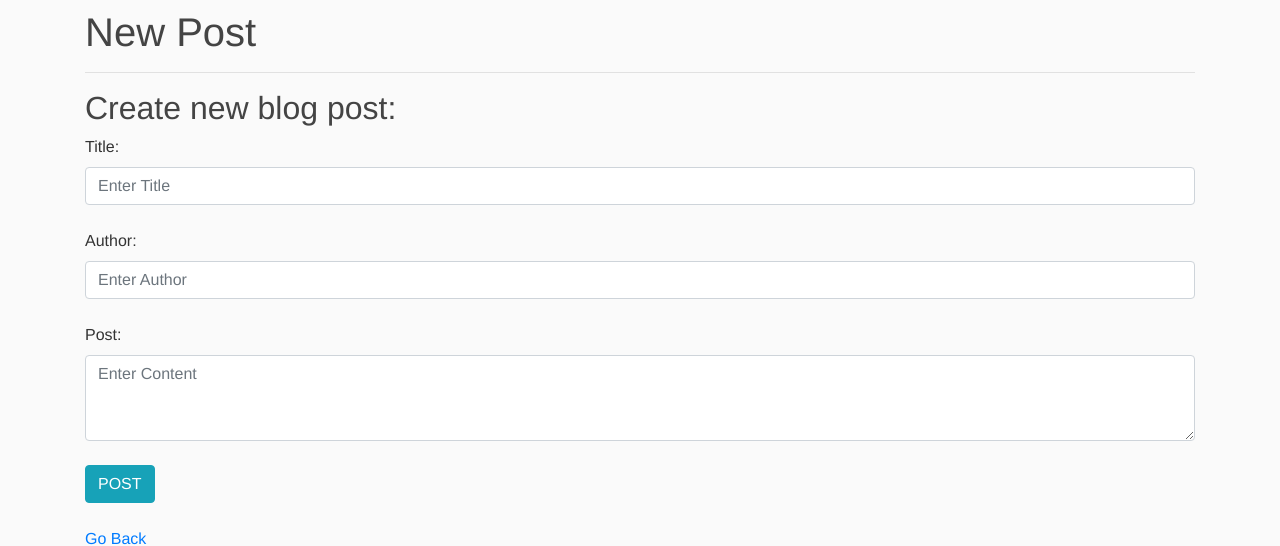
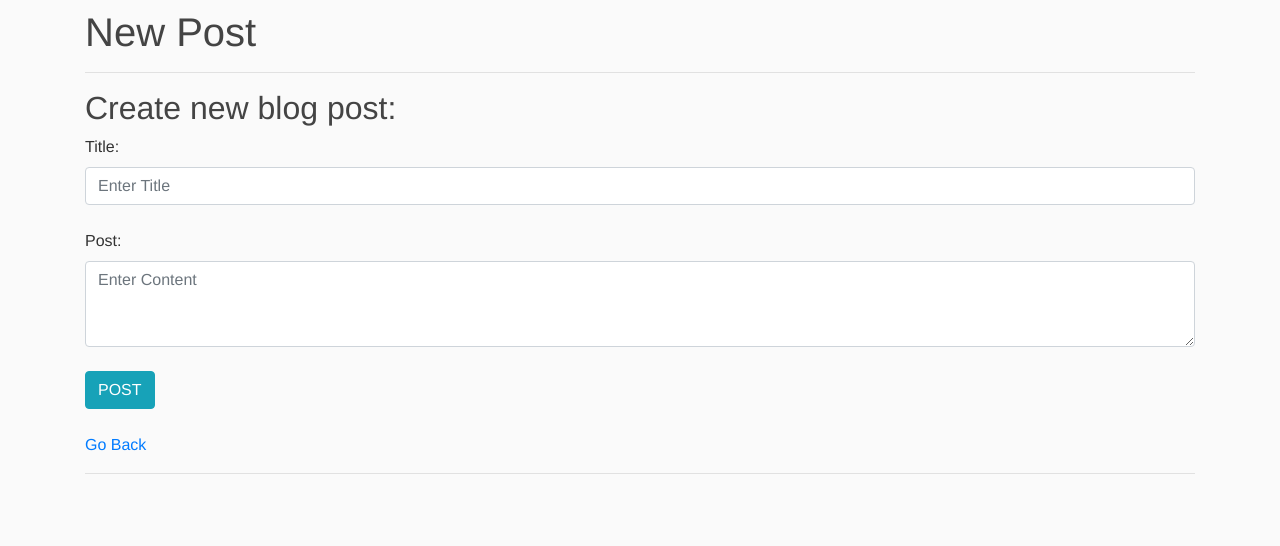
Before and after one commit to chuac/Flask-Blog, a Flask app: page /posts/new in a window 1280 px wide. Shown: the part 80-626 px from the top of the page. Run offline with Flask 2, Linux system fonts and the light colour scheme; a user stored in the database is signed in; some libraries are stand-ins or nearby versions.

Commit message:
Quickly fixed routes and templates to work with new models. Still no validation checks

```diff
--- a/flaskblog/routes.py
+++ b/flaskblog/routes.py
@@ -28,7 +28,7 @@ def posts():
 
 @app.route('/posts/delete/<int:id>')
 def delete(id):
-    post = BlogPost.query.get_or_404(id)
+    post = Post.query.get_or_404(id)
     db.session.delete(post)
     db.session.commit()
     return redirect(url_for('posts'))
@@ -36,12 +36,12 @@ def delete(id):
 @app.route('/posts/edit/<int:id>', methods=['GET', 'POST'])
 def edit(id):
 
-    post = BlogPost.query.get_or_404(id)
+    post = Post.query.get_or_404(id)
 
     if request.method == 'POST':
         #post = BlogPost.query.get_or_404(id)
         post.title = request.form['title']
-        post.author = request.form['author']
+        #post.author = request.form['author']
         post.content = request.form['content']
         db.session.commit()
         return redirect(url_for('posts'))
@@ -49,12 +49,13 @@ def edit(id):
         return render_template('edit.html', post = post) #sending over the post we are editing to the html side, as variable: post
 
 @app.route('/posts/new', methods=['GET', 'POST'])
+@login_required
 def new_post():
     if request.method == 'POST':
         post_title = request.form['title']
-        post_author = request.form['author']
+        post_author = current_user.id
         post_content = request.form['content']
-        new_post = BlogPost(title = post_title, content = post_content, author = post_author)
+        new_post = Post(title = post_title, content = post_content, user_id = post_author)
         db.session.add(new_post) #add to db in this session
         db.session.commit() #now saved permanently in the db
         return redirect(url_for('posts'))
@@ -97,7 +98,7 @@ def logout():
     logout_user() # imported this above, from flask_login
     return redirect(url_for('index'))
 
-
+# future improvements: check if picture with name of the random hex already exists in db. Unlikely but could cause issues
 def save_picture(form_picture):
     random_hex = secrets.token_hex(8) # generate random hex so we don't store pics under the name the user uploaded with
     f_name, f_ext = os.path.splitext(form_picture.filename) # grab the file extension though, we need that. Python convention would be to name the name part of the split string "_" since it is not used
--- a/flaskblog/templates/edit.html
+++ b/flaskblog/templates/edit.html
@@ -13,9 +13,6 @@
   <label for="title">Title:</label>
   <input class="form-control" type="text" name='title' id='title' value="{{post.title}}">
   <br>
-  <label for="Author">Author:</label>
-  <input class="form-control" type="text" name='author' id='author' value='{{post.author}}'>
-  <br>
   <label for="content">Post:</label>
   <textarea class="form-control" name="content" id="content" rows="3">{{ post.content }}</textarea>
   <br>
--- a/flaskblog/templates/new_post.html
+++ b/flaskblog/templates/new_post.html
@@ -13,9 +13,6 @@
   <label for="title">Title:</label>
   <input class="form-control" type="text" name='title' id='title' placeholder="Enter Title" aria-label="Enter Title">
   <br>
-  <label for="Author">Author:</label>
-  <input class="form-control" type="text" name='author' id='author' placeholder="Enter Author" aria-label="Enter Author">
-  <br>
   <label for="content">Post:</label>
   <textarea class="form-control" name="content" id="content" placeholder="Enter Content" aria-label="Enter Content" rows="3"></textarea>
   <br>
--- a/flaskblog/templates/posts.html
+++ b/flaskblog/templates/posts.html
@@ -18,7 +18,7 @@
     <h2>{{ post.title }}</h2>
 
     {% if post.author %}
-      <small>Written by: {{ post.author }} on {{ post.date_posted }}</small>
+      <small>Written by: {{ post.author.username }} on {{ post.date_posted }}</small>
       <br><br>
     {% else %}
       <small>Written by: N/A on {{ post.date_posted }}</small>
```
Also changed, not shown: flaskblog/site.db.
